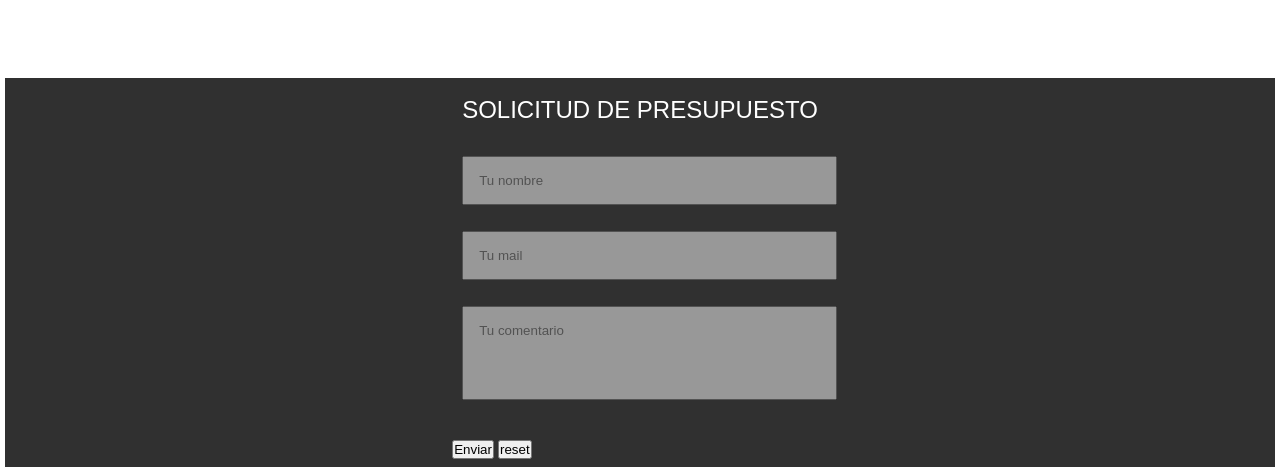
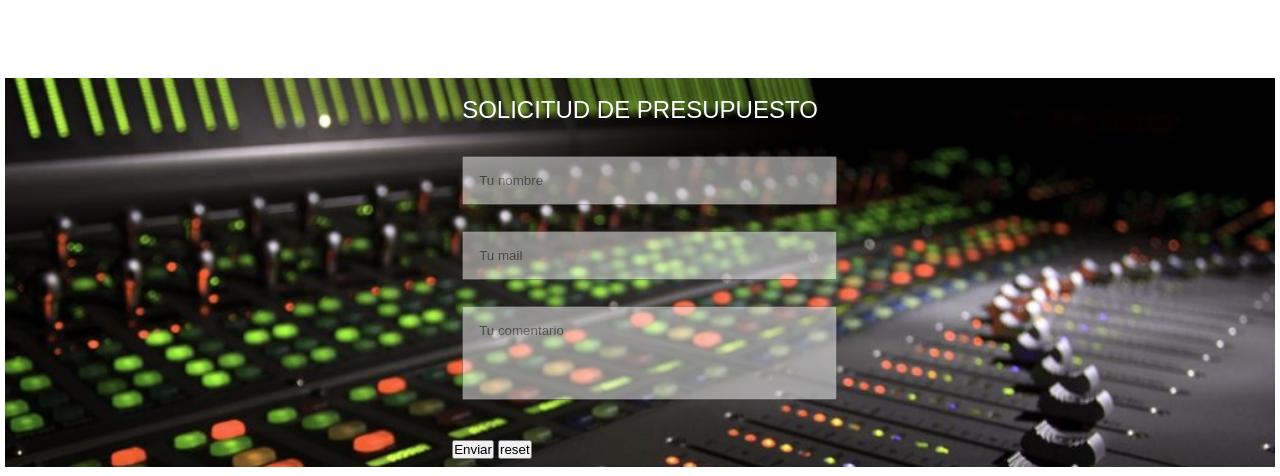
Before and after one commit to maykduarte/Musica, a plain HTML site: page index.html in a window 1280 px wide. Shown: the part 1554-2030 px from the top of the page. Drawn offline with nearby package versions, Linux system fonts and the light colour scheme.

Commit message:
con arreglos

```diff
--- a/SCSS/layout/_formulario.scss
+++ b/SCSS/layout/_formulario.scss
@@ -1,7 +1,7 @@
 .formulario{
     display: flex;
     justify-content: center;
-    background-color: rgb(48, 48, 48);
+    background-image: url('../../imagenes/consola.jpeg');
     background-size: cover;
     background-position: center;
     padding: 8px;
@@ -27,7 +27,6 @@
                         padding: 10px;
                     }
                 }
-
         }
         .inputs{
             margin: 8px 0; // Espaciado entre inputs
```
Also changed, not shown: CSS/style.css, 1 other file.
